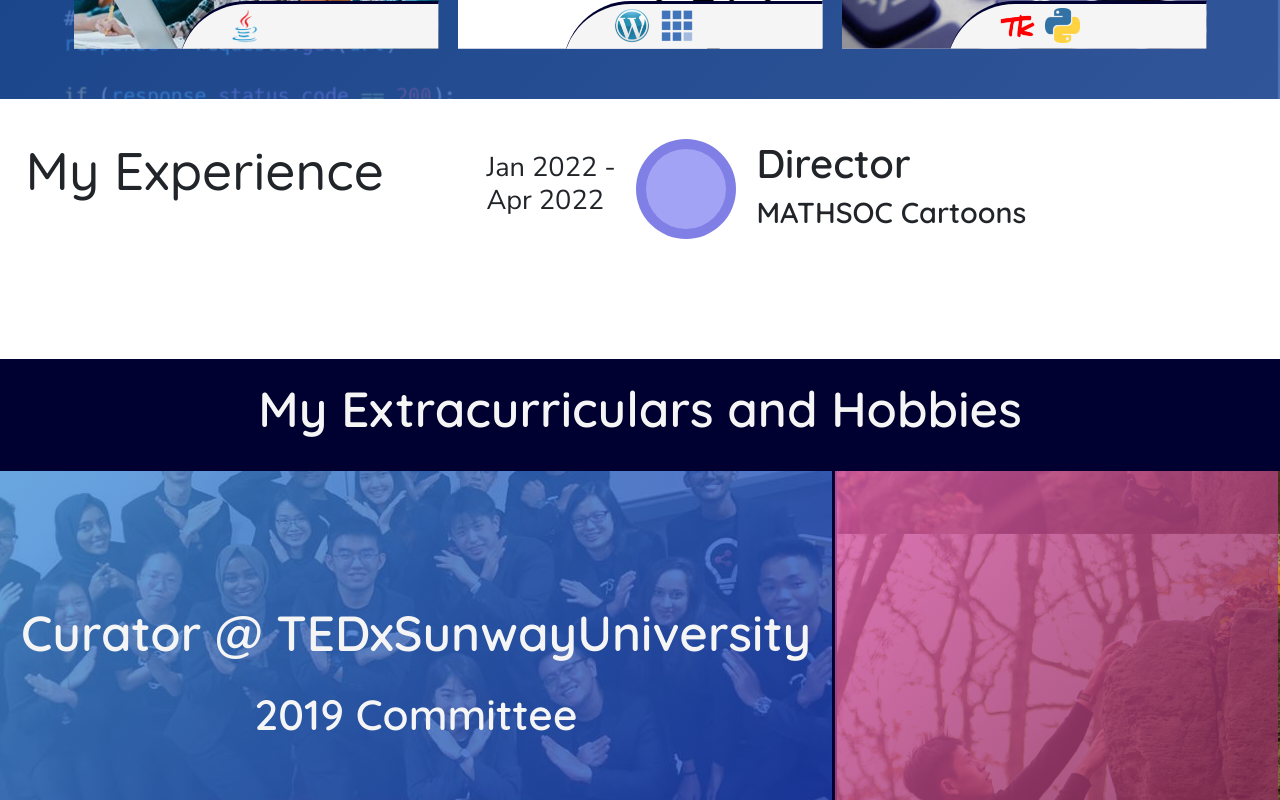
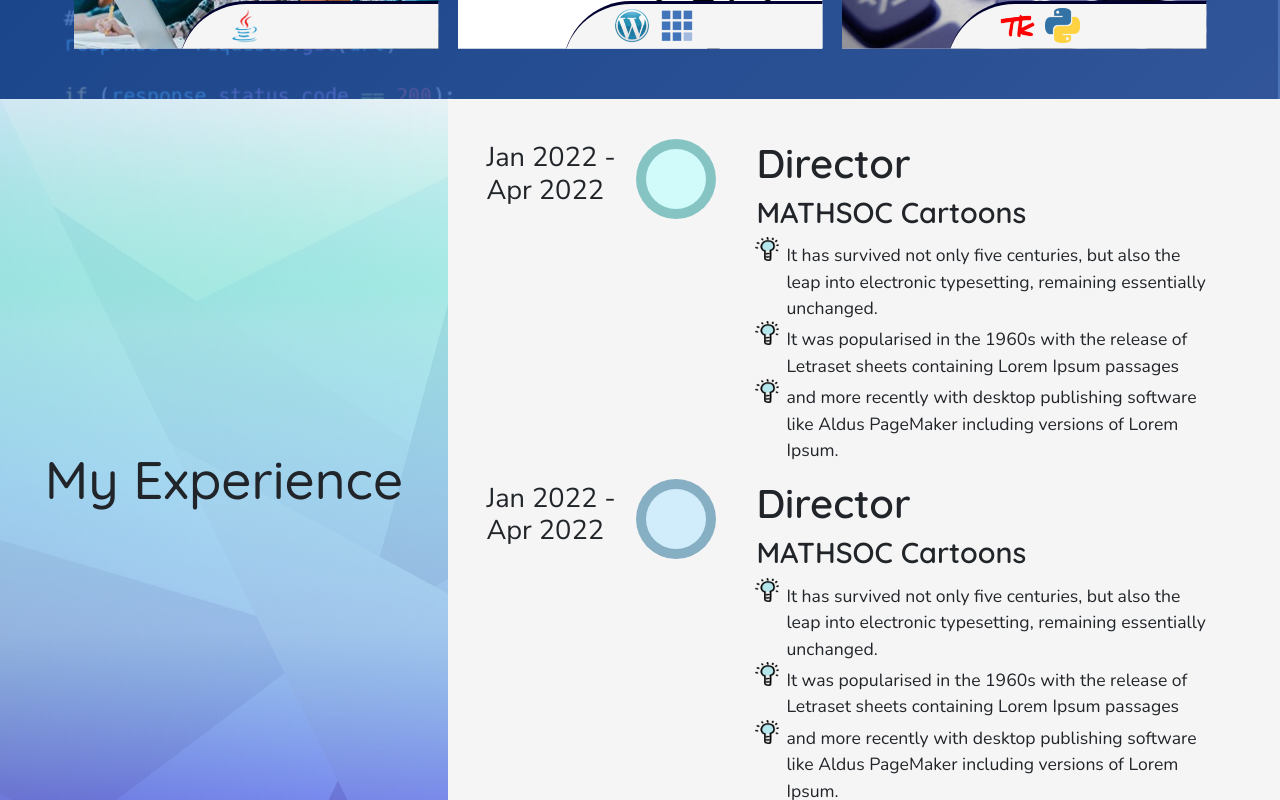
Before and after one commit to mcpenguin/the-arctic-blog, a React (Create React App) app: page / in a window 1280 px wide. Shown: the part 3520-4320 px from the top of the page. Built offline with nearby package versions, Linux system fonts and the light colour scheme.

Commit message:
more progress on timeline

```diff
--- a/src/components/ExperienceEducation/ExperienceEducation.js
+++ b/src/components/ExperienceEducation/ExperienceEducation.js
@@ -23,10 +23,27 @@ const Timeline = (props) => {
             title='Director'
             subtitle='MATHSOC Cartoons'
             date='Jan 2022 - Apr 2022'
-            color='hsla(240, 80%, 80%, 1)'
-            subcolor='hsla(240, 60%, 60%, 0.5)'
+            color='hsla(180, 80%, 90%, 1)'
+            subcolor='hsla(180, 40%, 40%, 0.5)'
         >
-
+            <ul>
+                <li>It has survived not only five centuries, but also the leap into electronic typesetting, remaining essentially unchanged.</li>
+                <li>It was popularised in the 1960s with the release of Letraset sheets containing Lorem Ipsum passages</li>
+                <li>and more recently with desktop publishing software like Aldus PageMaker including versions of Lorem Ipsum.</li>
+            </ul>
+        </TimelineElement>
+        <TimelineElement
+            title='Director'
+            subtitle='MATHSOC Cartoons'
+            date='Jan 2022 - Apr 2022'
+            color='hsla(200, 80%, 90%, 1)'
+            subcolor='hsla(200, 40%, 40%, 0.5)'
+        >
+            <ul>
+                <li>It has survived not only five centuries, but also the leap into electronic typesetting, remaining essentially unchanged.</li>
+                <li>It was popularised in the 1960s with the release of Letraset sheets containing Lorem Ipsum passages</li>
+                <li>and more recently with desktop publishing software like Aldus PageMaker including versions of Lorem Ipsum.</li>
+            </ul>
         </TimelineElement>
     </>;
 }
--- a/src/components/ExperienceEducation/ExperienceEducation.scss
+++ b/src/components/ExperienceEducation/ExperienceEducation.scss
@@ -1,21 +1,47 @@
 @import "../../index.scss";
 
 .section-experience, .section-education {
-    padding: 5vh 2vw;
     display: flex;
     flex-flow: row wrap;
-    justify-content: space-between;
+    // justify-content: space-between;
+
+    // width of title, in %
+    $title_width: 35%;
 
     .title {
-        width: 30vw;
+        width: $title_width;
+        @include center;
+
+        background: linear-gradient(
+            180deg,
+            $homepage_colors
+        ),
+        url('light-blue-geometric.jpg');
 
         @media (max-width: $medium_desktop_width) {
             width: 100%;
         }
+
+        h2 {
+            height: 100%;
+            width: 100%;
+            @include center;
+            text-align: center;
+            background: linear-gradient(
+                0deg,
+                rgba(245,245,245,0) 0%,
+                rgba(245,245,245,0.4) 30%,
+                rgba(245,245,245,0.4) 70%,
+                rgba(245,245,245,0) 100%
+
+            );
+        }
     }
 
     .timeline {
-        width: 60vw;
+        padding: 5vh 3vw;
+        width: 100% - $title_width;
+        background: $off_white;
 
         @media (max-width: $medium_desktop_width) {
             width: 100%;
--- a/src/components/ExperienceEducation/Timeline/TimelineElement.js
+++ b/src/components/ExperienceEducation/Timeline/TimelineElement.js
@@ -19,21 +19,24 @@ import "./TimelineElement.scss";
 const TimelineElement = (props) => {
     // node: the "circle" node for the element
     return (
-        <div className="timeline-element">
+        <div className="timeline-element"
+            style={{
+                "--color": props.color,
+                "--subcolor": props.subcolor
+            }}
+        >
             <div className="date">
                 <h6>{props.date}</h6>
             </div>
-            <div className="node" style={{
-                "--color": props.color,
-                "--subcolor": props.subcolor
-            }}></div>
+            <div className="node"></div>
             <div className="desc">
                 <h3>{props.title}</h3>
                 <h4>{props.subtitle}</h4>
-            </div>
-            <div className="body">
                 {props.children}
             </div>
+            {/* <div className="body">
+                {props.children}
+            </div> */}
         </div>
     )
 }
--- a/src/components/ExperienceEducation/Timeline/TimelineElement.scss
+++ b/src/components/ExperienceEducation/Timeline/TimelineElement.scss
@@ -1,13 +1,21 @@
+@use 'sass:math';
+
 @import "../../../index.scss";
 
 .timeline-element {
     display: flex;
     flex-flow: row wrap;
-    align-items: center;
+    // align-items: center;
+
+    $node_size: 80px;
+    $color: var(--color);
+    $subcolor: var(--subcolor);
 
     .date {
-        color: var(--color);
         width: 150px;
+        height: $node_size;
+        display: flex;
+        align-items: center;
 
         h6 {
             font-size: 1.7rem;
@@ -15,18 +23,26 @@
     }
 
     .node {
-        $node_size: 100px;
 
         // circle of color "--color"
-        background:  var(--color);
+        background: $color;
         border-radius: 50%;
         width: $node_size;
         height: $node_size;
-        border: 10px solid var(--subcolor);
+        border: math.div($node_size, 8) solid $subcolor;
+    }
+
+    hr {
+        width: 100%;
+        height: 3px;
+        background-color: $subcolor;
+        border-radius: 50%;
+        margin: 2px 0;
     }
 
     .desc {
-        padding-left: 20px;
+        padding-left: 40px;
+        width: 500px;
 
         // title
         h3 {
```
Also changed, not shown: src/components/ExperienceEducation/light-blue-geometric.jpg (renamed from src/components/AboutMe/light-blue-geometric.jpg).
